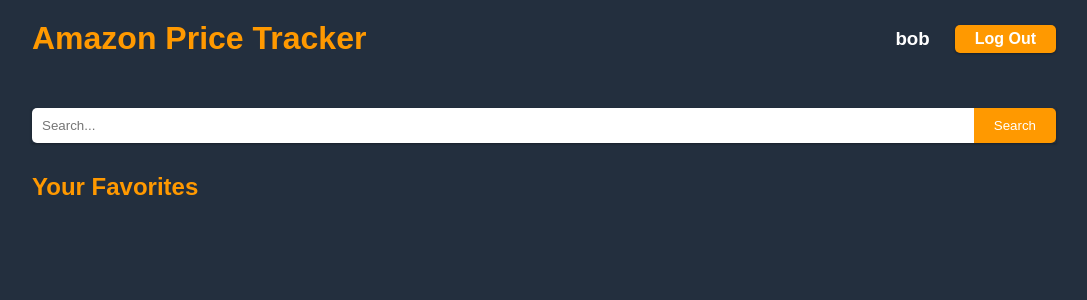
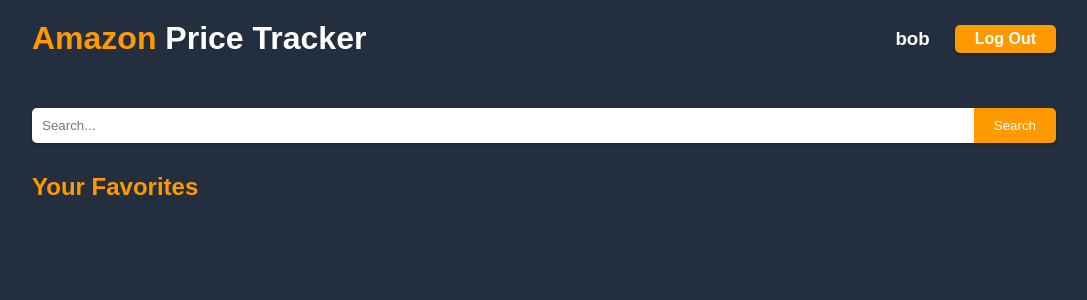
Before and after one commit to zac7643/course, a Flask app: page /home in a window 1280 px wide. Shown: the top 300 px of the page, without its empty margins (96-1183 px from the left). Run offline with Flask 3, Linux system fonts and the light colour scheme; a user stored in the database is signed in; data that the repository does not hold is empty; some web fonts are replaced.

Commit message:
Update homepage.html

```diff
--- a/templates/homepage.html
+++ b/templates/homepage.html
@@ -18,7 +18,7 @@
         <div class="container">
             <!-- Main heading of the webpage -->
             <div class="header">
-              <h1 class="title">Amazon <span style="color: #FF9900;">Price Tracker</span></h1>
+              <h1 class="title">Amazon <span style="color: #FFFFFF;">Price Tracker</span></h1>
               <!-- User information section -->
               <div class="user-info">
                   <!-- Displaying the user name -->
```
